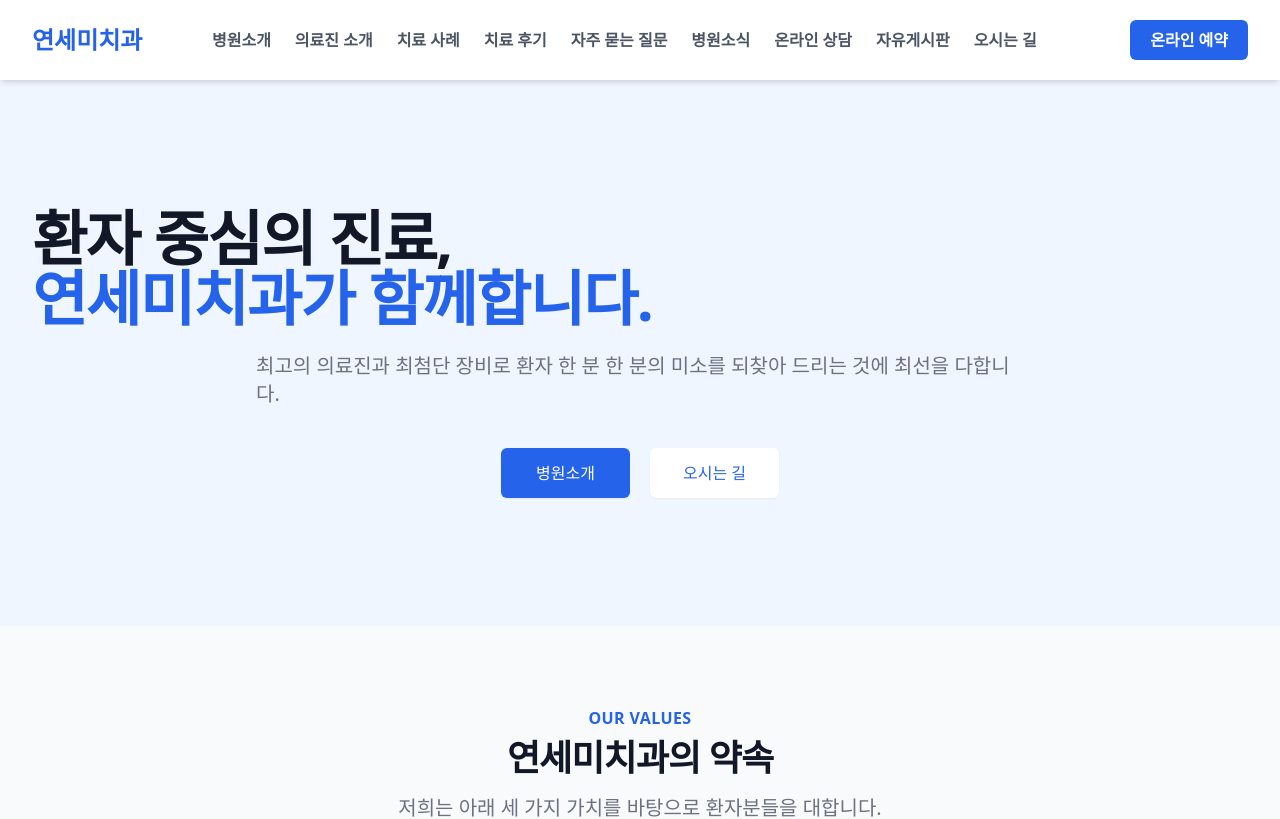
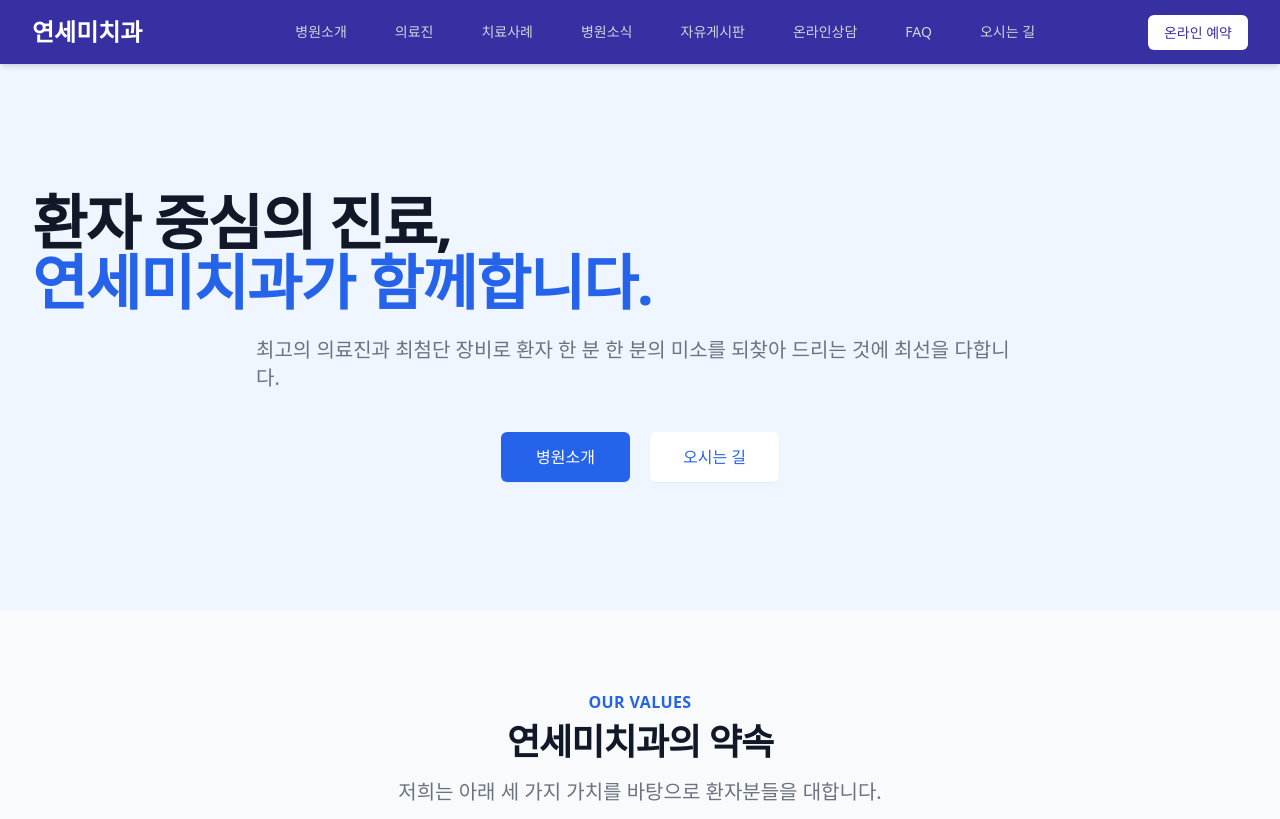
Before and after one commit to yonseimidentalclinic/frontend, a React (Vite) app: page / in a window 1280 px wide. Shown: the top 819 px of the page. Built offline with nearby package versions, Linux system fonts and the light colour scheme.

Commit message:
xxxxxxxxx

```diff
--- a/src/components/Header.jsx
+++ b/src/components/Header.jsx
@@ -1,80 +1,76 @@
-// =================================================================
-// 프론트엔드 Header 컴포넌트 (Header.jsx)
-// 주요 개선사항:
-// 1. 네비게이션 메뉴에 '치료 후기' 링크를 새로 추가
-// =================================================================
+// src/components/Header.jsx
 
 import React, { useState } from 'react';
-import { NavLink, Link } from 'react-router-dom';
+import { Link, NavLink } from 'react-router-dom';
 import { Menu, X } from 'lucide-react';
 
+const NavItem = ({ to, children }) => (
+  <NavLink
+    to={to}
+    className={({ isActive }) =>
+      `px-4 py-2 rounded-md text-sm font-medium transition-colors ${
+        isActive ? 'text-white bg-indigo-700' : 'text-gray-300 hover:text-white hover:bg-indigo-600'
+      }`
+    }
+  >
+    {children}
+  </NavLink>
+);
+
 const Header = () => {
-  const [isMenuOpen, setIsMenuOpen] = useState(false);
-
-  const commonLinkClass = "text-gray-600 hover:text-blue-600 transition-colors duration-200 font-semibold";
-  const activeLinkClass = "text-blue-600 border-b-2 border-blue-600";
-
-  const mobileLinkClass = "block py-2 px-4 text-lg text-gray-700 hover:bg-gray-100";
-  const mobileActiveLinkClass = "bg-blue-100 text-blue-600 font-bold";
-
-  const navLinks = [
-    { to: "/about", text: "병원소개" },
-    { to: "/doctors", text: "의료진 소개" },
-    { to: "/cases", text: "치료 사례" },
-    { to: "/reviews", text: "치료 후기" }, // [핵심 추가]
-    { to: "/faq", text: "자주 묻는 질문" },
-    { to: "/news", text: "병원소식" },
-    { to: "/consultation", text: "온라인 상담" },
-    { to: "/community/posts", text: "자유게시판" },
-    { to: "/location", text: "오시는 길" },
-  ];
+  const [isOpen, setIsOpen] = useState(false);
 
   return (
-    <header className="bg-white shadow-md sticky top-0 z-50">
+    <header className="bg-indigo-800 shadow-md sticky top-0 z-50">
       <div className="max-w-7xl mx-auto px-4 sm:px-6 lg:px-8">
-        <div className="flex justify-between items-center h-20">
+        <div className="flex items-center justify-between h-16">
           <div className="flex-shrink-0">
-            <Link to="/" className="text-2xl font-bold text-blue-600">
+            <Link to="/" className="text-white text-2xl font-bold">
               연세미치과
             </Link>
           </div>
-          <nav className="hidden lg:flex lg:items-center lg:space-x-6">
-            {navLinks.map(link => (
-              <NavLink
-                key={link.to}
-                to={link.to}
-                className={({ isActive }) => `${commonLinkClass} ${isActive ? activeLinkClass : ''} py-7`}
-              >
-                {link.text}
-              </NavLink>
-            ))}
-          </nav>
-          <div className="hidden lg:flex items-center">
-            <Link to="/reservation" className="ml-6 bg-blue-600 text-white px-5 py-2 rounded-md font-semibold hover:bg-blue-700">
-              온라인 예약
-            </Link>
+          <div className="hidden md:block">
+            <nav className="ml-10 flex items-baseline space-x-4">
+              <NavItem to="/about">병원소개</NavItem>
+              <NavItem to="/doctors">의료진</NavItem>
+              <NavItem to="/cases">치료사례</NavItem>
+              {/* --- 핵심 수정: /community 경로를 모두 제거했습니다. --- */}
+              <NavItem to="/notices">병원소식</NavItem>
+              <NavItem to="/posts">자유게시판</NavItem>
+              <NavItem to="/consultations">온라인상담</NavItem>
+              <NavItem to="/faq">FAQ</NavItem>
+              <NavItem to="/location">오시는 길</NavItem>
+            </nav>
           </div>
-          <div className="lg:hidden">
+          <div className="hidden md:block">
+             <Link to="/reservation" className="bg-white text-indigo-800 px-4 py-2 rounded-md text-sm font-medium hover:bg-gray-200 transition-colors">
+                온라인 예약
+             </Link>
+          </div>
+          <div className="-mr-2 flex md:hidden">
             <button
-              onClick={() => setIsMenuOpen(!isMenuOpen)}
-              className="inline-flex items-center justify-center p-2 rounded-md text-gray-400"
+              onClick={() => setIsOpen(!isOpen)}
+              className="inline-flex items-center justify-center p-2 rounded-md text-gray-400 hover:text-white hover:bg-indigo-700 focus:outline-none"
             >
-              {isMenuOpen ? <X className="h-6 w-6" /> : <Menu className="h-6 w-6" />}
+              {isOpen ? <X className="h-6 w-6" /> : <Menu className="h-6 w-6" />}
             </button>
           </div>
         </div>
       </div>
-      {isMenuOpen && (
-        <div className="lg:hidden">
+
+      {/* 모바일 메뉴 */}
+      {isOpen && (
+        <div className="md:hidden">
           <div className="px-2 pt-2 pb-3 space-y-1 sm:px-3">
-            {navLinks.map(link => (
-              <NavLink key={link.to} to={link.to} onClick={() => setIsMenuOpen(false)} className={({ isActive }) => `${mobileLinkClass} ${isActive ? mobileActiveLinkClass : ''}`}>
-                {link.text}
-              </NavLink>
-            ))}
-            <Link to="/reservation" onClick={() => setIsMenuOpen(false)} className={`${mobileLinkClass} bg-blue-50`}>
-              온라인 예약
-            </Link>
+            <NavItem to="/about">병원소개</NavItem>
+            <NavItem to="/doctors">의료진</NavItem>
+            <NavItem to="/cases">치료사례</NavItem>
+            <NavItem to="/notices">병원소식</NavItem>
+            <NavItem to="/posts">자유게시판</NavItem>
+            <NavItem to="/consultations">온라인상담</NavItem>
+            <NavItem to="/faq">FAQ</NavItem>
+            <NavItem to="/location">오시는 길</NavItem>
+            <NavItem to="/reservation">온라인 예약</NavItem>
           </div>
         </div>
       )}
```
